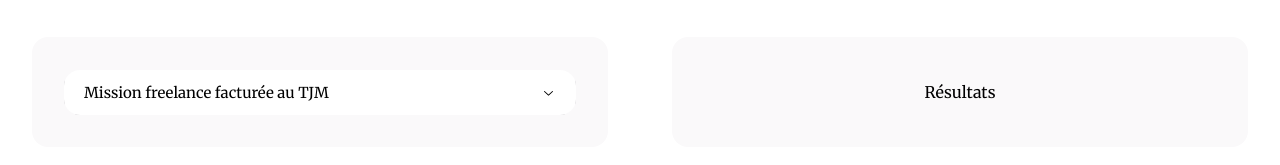
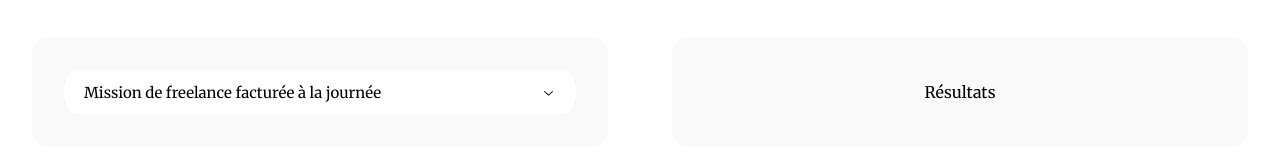
Before and after one commit to troptropcontent/freelance_revenue_simulator, a React (Vite) app in the folder frontend/: page / in a window 1280 px wide. Shown: the part 545-710 px from the top of the page. Built offline with nearby package versions, Linux system fonts and the light colour scheme.

Commit message:
use those components in the accordion

```diff
--- a/frontend/src/components/simulator/activities/ActivitiesAccordion.tsx
+++ b/frontend/src/components/simulator/activities/ActivitiesAccordion.tsx
@@ -1,18 +1,24 @@
 import { useFormikContext } from "formik";
 import { FormValues } from "src/App";
 import { Accordion } from "src/components/ui/Accordion";
-import { Box } from "src/components/ui/Box";
-import { Text } from "src/components/ui/Text";
+import { FreelanceDailyRate } from "src/components/simulator/activities/FreelanceDailyRate";
+import { FreelanceOnDelivery } from "src/components/simulator/activities/FreelanceOnDelivery";
+import { Consulting } from "src/components/simulator/activities/Consulting";
+import { Sponsorship } from "src/components/simulator/activities/Sponsorship";
+import { SideProject } from "src/components/simulator/activities/SideProject";
+import { Training } from "src/components/simulator/activities/Training";
+import { DigitalProduct } from "src/components/simulator/activities/DigitalProduct";
+import { Admin } from "src/components/simulator/activities/Admin";
 
-const ActivitiesTranslations: Record<keyof FormValues, string> = {
-  freelance_daily_rate: "Mission freelance facturée au TJM",
-  freelance_on_delivery: "Mission freelance facturée au livrable",
-  consulting: "Consulting",
-  sponsorship: "Media & Sponsoring",
-  side_project: "Side business",
-  training: "Formation",
-  digital_product: "Produits digitaux",
-  admin: "Gestion",
+const ActivitiesComponents: Record<keyof FormValues, React.FC> = {
+  freelance_daily_rate: FreelanceDailyRate,
+  freelance_on_delivery: FreelanceOnDelivery,
+  consulting: Consulting,
+  sponsorship: Sponsorship,
+  side_project: SideProject,
+  training: Training,
+  digital_product: DigitalProduct,
+  admin: Admin,
 };
 
 const ActivitiesAccordion = () => {
@@ -22,19 +28,9 @@ const ActivitiesAccordion = () => {
     <Accordion.Root type="single" collapsible gap="md">
       {Object.entries(values).map(([key, value]) => {
         if (typeof value === "object") {
-          return (
-            <Accordion.Item
-              title={ActivitiesTranslations[key as keyof FormValues]}
-              value={key}
-              key={key}
-            >
-              <Box padding="md">
-                <Text>
-                  Input pour '{ActivitiesTranslations[key as keyof FormValues]}'
-                </Text>
-              </Box>
-            </Accordion.Item>
-          );
+          const ActivityComponent =
+            ActivitiesComponents[key as keyof FormValues];
+          return <ActivityComponent key={key} />;
         }
       })}
     </Accordion.Root>
```
